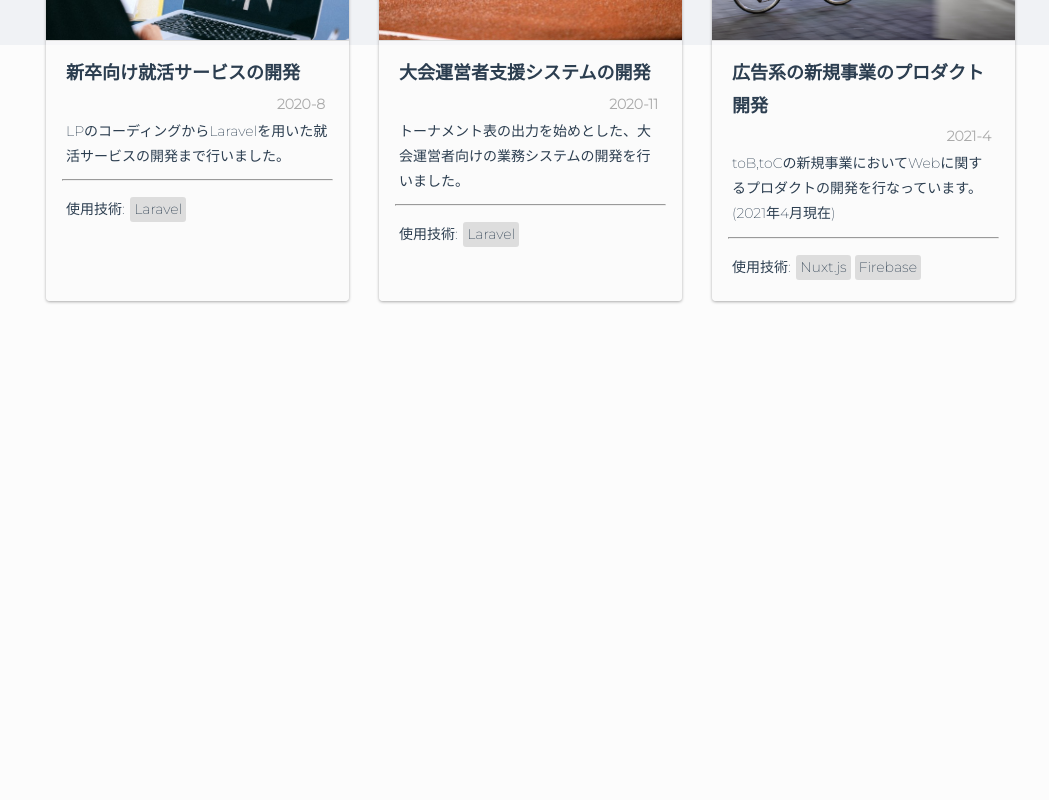
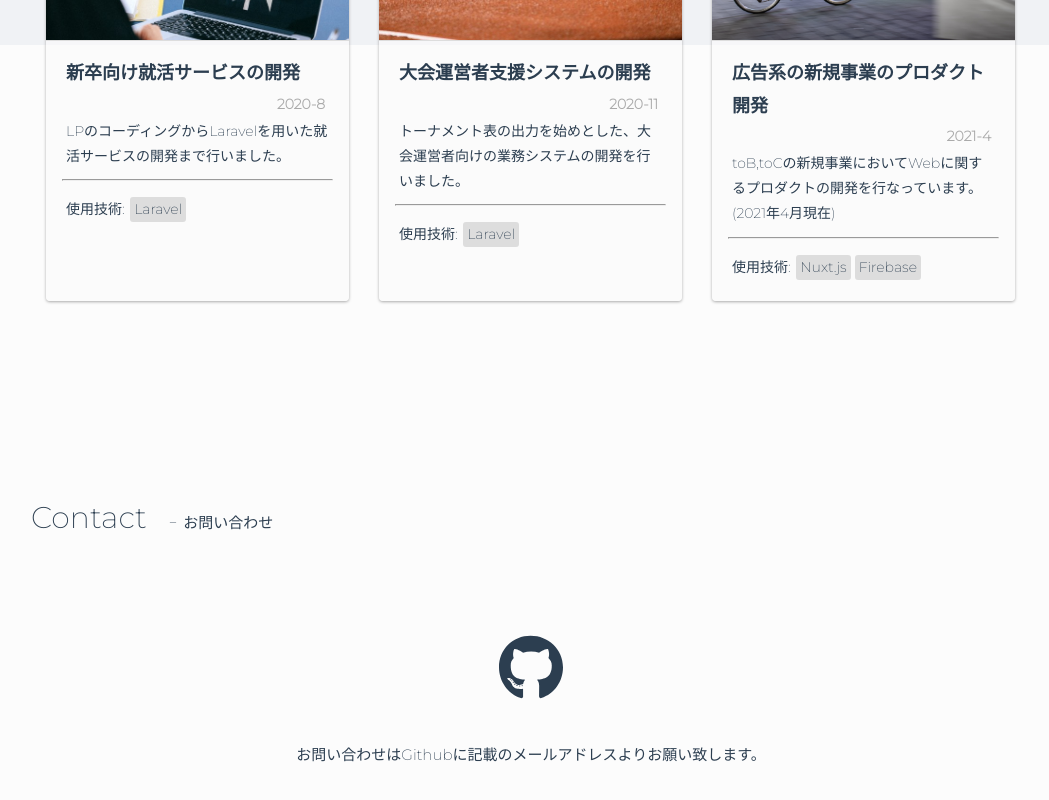
Before and after one commit to Maple0922/portfolio, a Vue app: page / in a window 1280 px wide. Shown: the part 4595-5395 px from the top of the page, without its empty margins (109-1158 px from the left). Before the commit the page ends 5170 px from the top, so only its background shows below. Built offline with nearby package versions, Linux system fonts and the light colour scheme; what vue-smooth-scroll would draw is missing.

Commit message:
Add: お問い合わせセクションの内容を追加

```diff
--- a/src/components/Main/Contact.vue
+++ b/src/components/Main/Contact.vue
@@ -4,10 +4,27 @@
       <p class="main__container__title--en">Contact</p>
       <p class="main__container__title--ja">お問い合わせ</p>
     </h2>
+    <div class="main__container__content">
+      <a
+        href="https://github.com/Maple0922"
+        class="main__container__content__link"
+        target="_blank"
+      >
+        <component
+          class="main__container__content__github"
+          :is="'GithubBlackSvg'"
+        />
+      </a>
+      <p class="main__container__content__message">
+        お問い合わせはGithubに記載のメールアドレスよりお願い致します。
+      </p>
+    </div>
   </section>
 </template>
 
 <script>
+import GithubBlackSvg from "@/assets/images/svg/github_black.svg";
+
 export default {
   name: "Contact",
   data() {
@@ -29,9 +46,51 @@ export default {
       }
     },
   },
+  components: {
+    GithubBlackSvg,
+  },
 };
 </script>
 
 <style lang="scss" scoped>
 @import "@/assets/scss/import";
+
+.main__container {
+  &__content {
+    padding: 40px 0;
+    text-align: center;
+    &__link {
+      display: inline-block;
+      margin-bottom: 32px;
+      transition: 0.3s;
+
+      @include mq("pc") {
+        &:hover {
+          opacity: 0.6;
+        }
+      }
+    }
+    &__github {
+      @include mq("pc") {
+        width: 64px;
+        height: 64px;
+      }
+
+      @include mq("sp") {
+        width: 48px;
+        height: 48px;
+      }
+    }
+    &__message {
+      padding: 0 12px;
+      @include mq("pc") {
+        font-size: 15px;
+      }
+
+      @include mq("sp") {
+        font-size: 13px;
+      }
+    }
+  }
+}
 </style>
```
